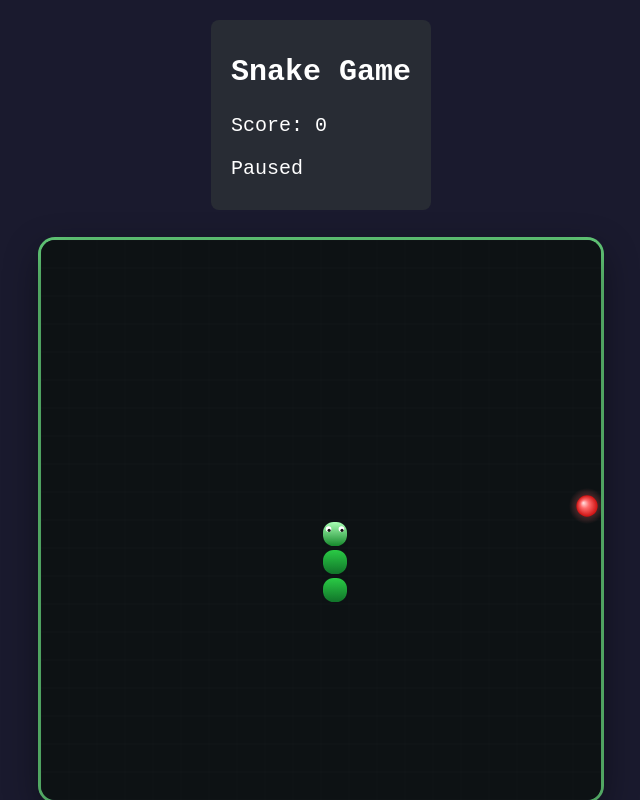
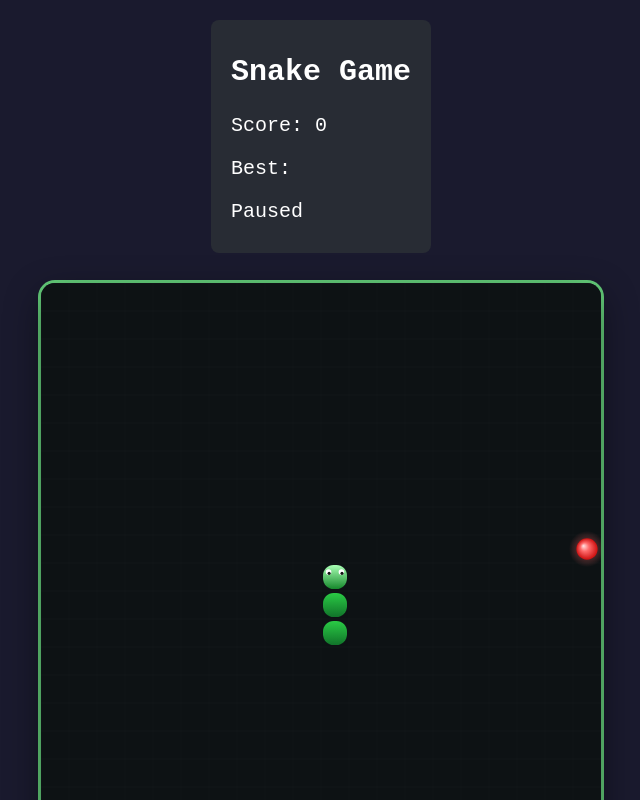
Before and after one commit to adriantech17/snake-game, a React (Vite) app: page / in a window 1280 px wide. Shown: the top 800 px of the page, without its empty margins (319-959 px from the left). Built offline with nearby package versions, Linux system fonts and the light colour scheme.

Commit message:
feat(ScoreBoard): add high score display
- Accept highScore prop alongside score
- Remove unused React import (JSX transform handles it automatically)

```diff
--- a/src/components/ScoreBoard.tsx
+++ b/src/components/ScoreBoard.tsx
@@ -1,19 +1,20 @@
-import React from 'react';
-
 interface ScoreBoardProps {
-  score: number;
-  isRunning: boolean;
-  gameOver: boolean;
+  readonly score: number;
+  readonly highScore: number;
+  readonly isRunning: boolean;
+  readonly gameOver: boolean;
 }
 
-const ScoreBoard: React.FC<ScoreBoardProps> = ({ score, isRunning, gameOver }) => {
+export function ScoreBoard({ score, highScore, isRunning, gameOver }: ScoreBoardProps) {
+  const status = gameOver ? 'Game Over!' : isRunning ? 'Playing...' : 'Paused';
   return (
     <div className="score-board">
       <h2>Snake Game</h2>
       <p>Score: {score}</p>
-      <p>{gameOver ? 'Game Over!' : isRunning ? 'Playing...' : 'Paused'}</p>
+      <p>Best: {highScore}</p>
+      <p>{status}</p>
     </div>
   );
-};
+}
 
 export default ScoreBoard;
```
